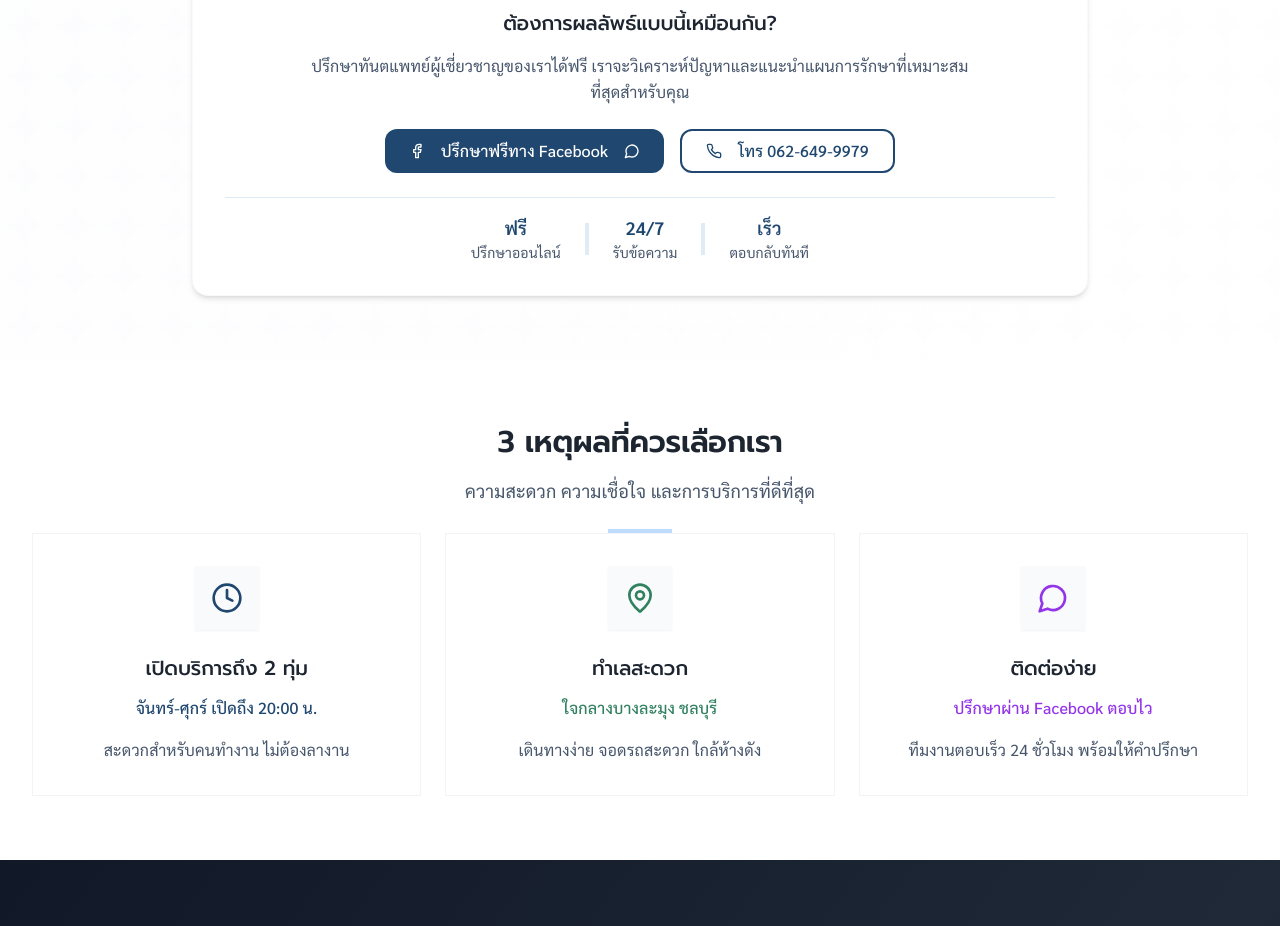
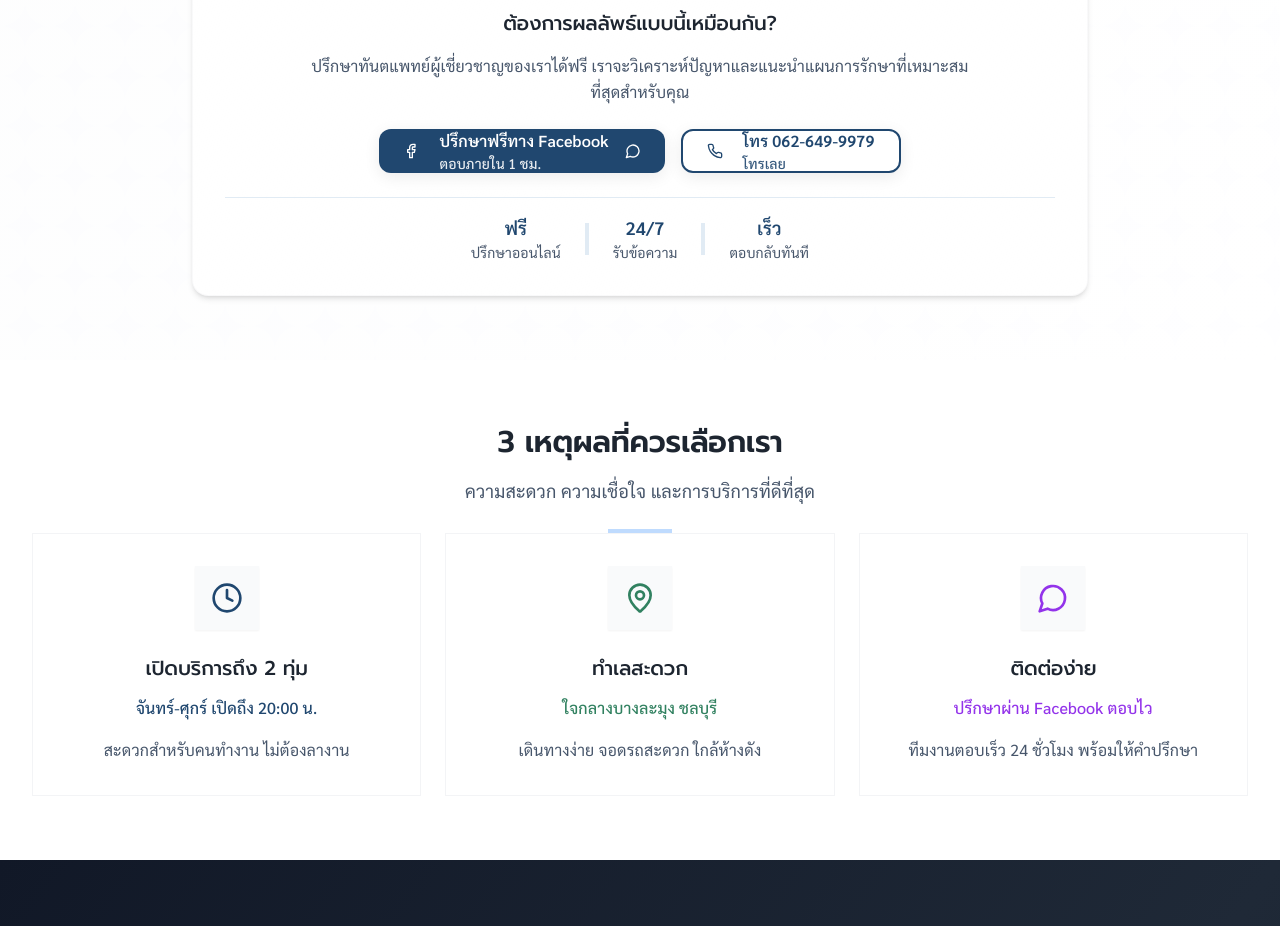
Before and after one commit to kittithon-p/myhome-smile-site, a React (Vite) app: page / in a window 1280 px wide. Shown: the part 7720-8646 px from the top of the page. Built offline with nearby package versions, Linux system fonts and the light colour scheme.

Commit message:
Fix button styles in ReviewCTA
Updated `src/components/reviews/ReviewCTA.tsx` to match button styles with other sections.

```diff
--- a/src/components/reviews/ReviewCTA.tsx
+++ b/src/components/reviews/ReviewCTA.tsx
@@ -20,21 +20,27 @@ export const ReviewCTA = () => {
           <div className="flex flex-col sm:flex-row gap-4 justify-center items-center">
             <Button
               size="lg"
-              className="btn-primary mobile-cta hover:scale-105 transition-all duration-300"
+              className="mobile-cta btn-primary shadow-strong hover:shadow-3xl group"
               onClick={() => window.open('https://www.facebook.com/Myhomedent', '_blank')}
             >
-              <Facebook className="w-5 h-5 mr-2" />
-              ปรึกษาฟรีทาง Facebook
+              <Facebook className="w-6 h-6 mr-3 group-hover:animate-bounce" />
+              <div className="text-left">
+                <div className="font-bold">ปรึกษาฟรีทาง Facebook</div>
+                <div className="text-sm opacity-90">ตอบภายใน 1 ชม.</div>
+              </div>
               <MessageCircle className="w-4 h-4 ml-2" />
             </Button>
 
             <Button
               size="lg"
-              className="btn-outline mobile-cta hover:scale-105 transition-all duration-300"
+              className="mobile-cta btn-outline shadow-strong hover:shadow-3xl group"
               onClick={() => window.open('tel:062-649-9979', '_self')}
             >
-              <Phone className="w-5 h-5 mr-2" />
-              โทร 062-649-9979
+              <Phone className="w-6 h-6 mr-3 group-hover:animate-bounce" />
+              <div className="text-left">
+                <div className="font-bold">โทร 062-649-9979</div>
+                <div className="text-sm opacity-90">โทรเลย</div>
+              </div>
             </Button>
           </div>
 
```
